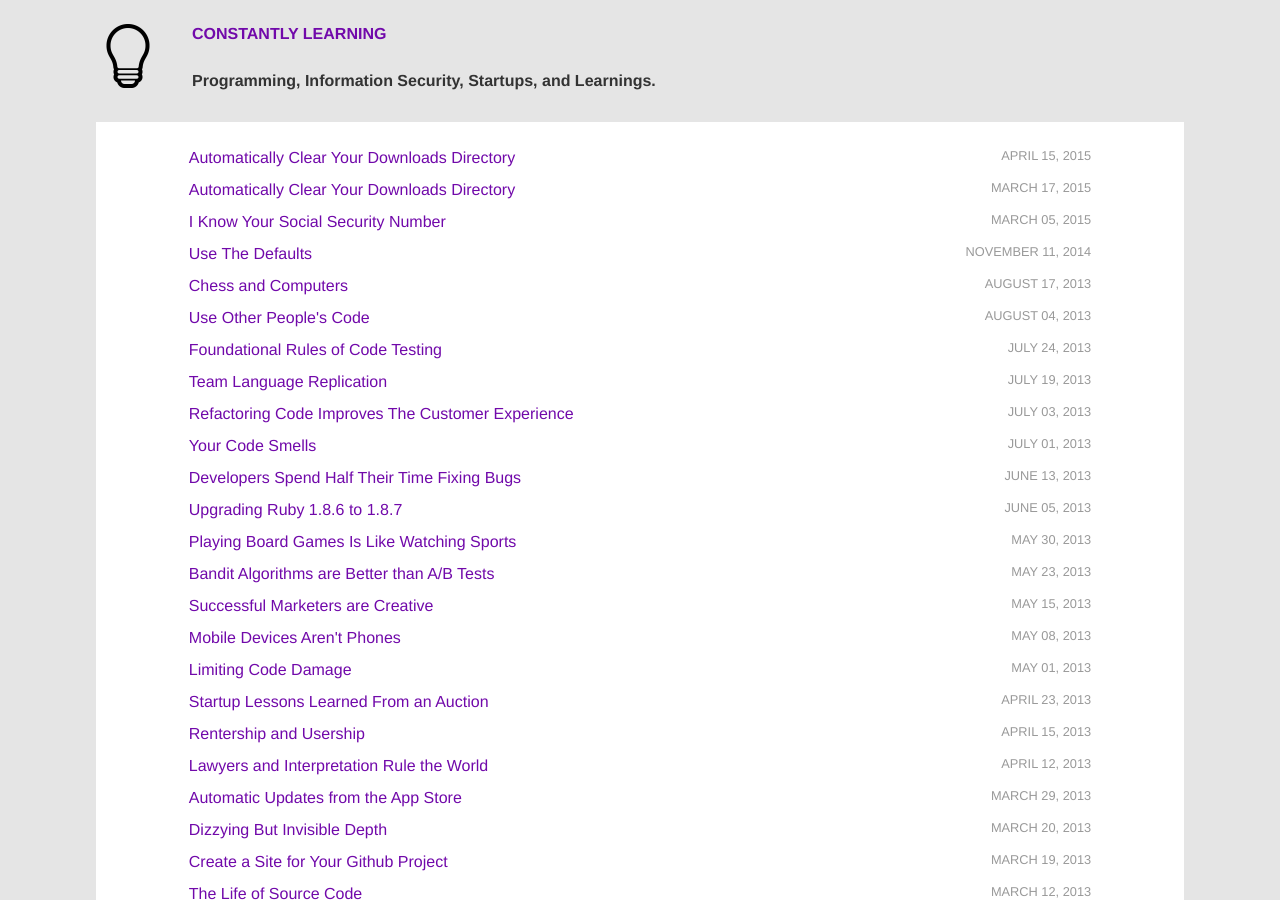
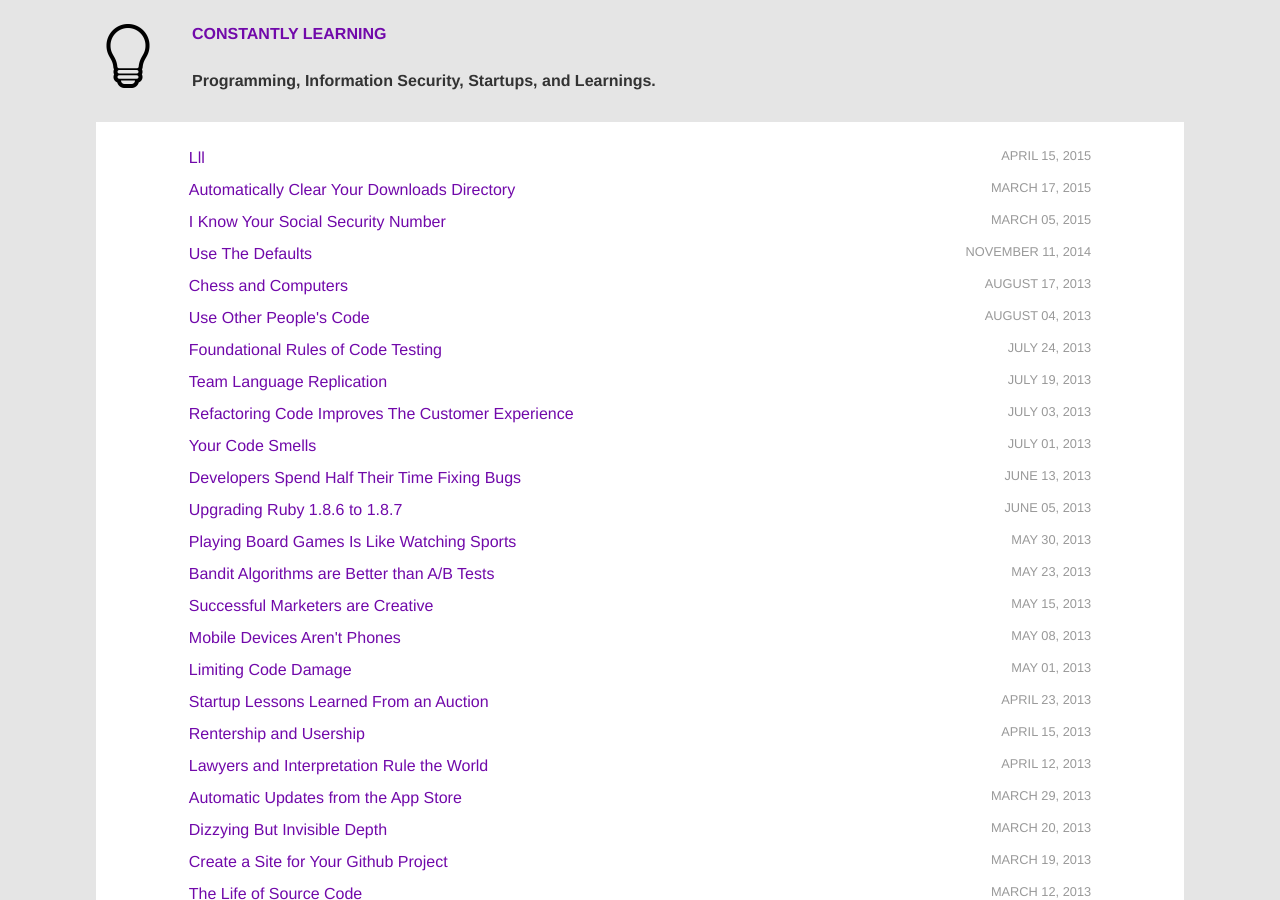
Before and after one commit to RhinoLin/RhinoLin.github.io, a Jekyll site: the page built from index.html, in a window 1280 px wide and 900 px high. Built offline with Jekyll 4.4.1, drawn with Linux system fonts in a browser that asks for light colours; nearby versions of some CDN libraries; Markdown is read by kramdown in place of the engine named in the settings; the list of posts is cut into pages by our own code; comment, search, counter and statistics services are not loaded.

Commit message:
Update 2015-04-15-lll.md

```diff
--- a/_posts/2015-04-15-lll.md
+++ b/_posts/2015-04-15-lll.md
@@ -1,13 +1,3 @@
----
-layout: post
-title: "Automatically Clear Your Downloads Directory"
-image:
-image_credit:
-image_credit_url:
-tags: [programming, automation]
-meta_description:
----
-
 # Brett Hardin's Blog
 
 Blog can be found [here](http://bretthard.in)
```
